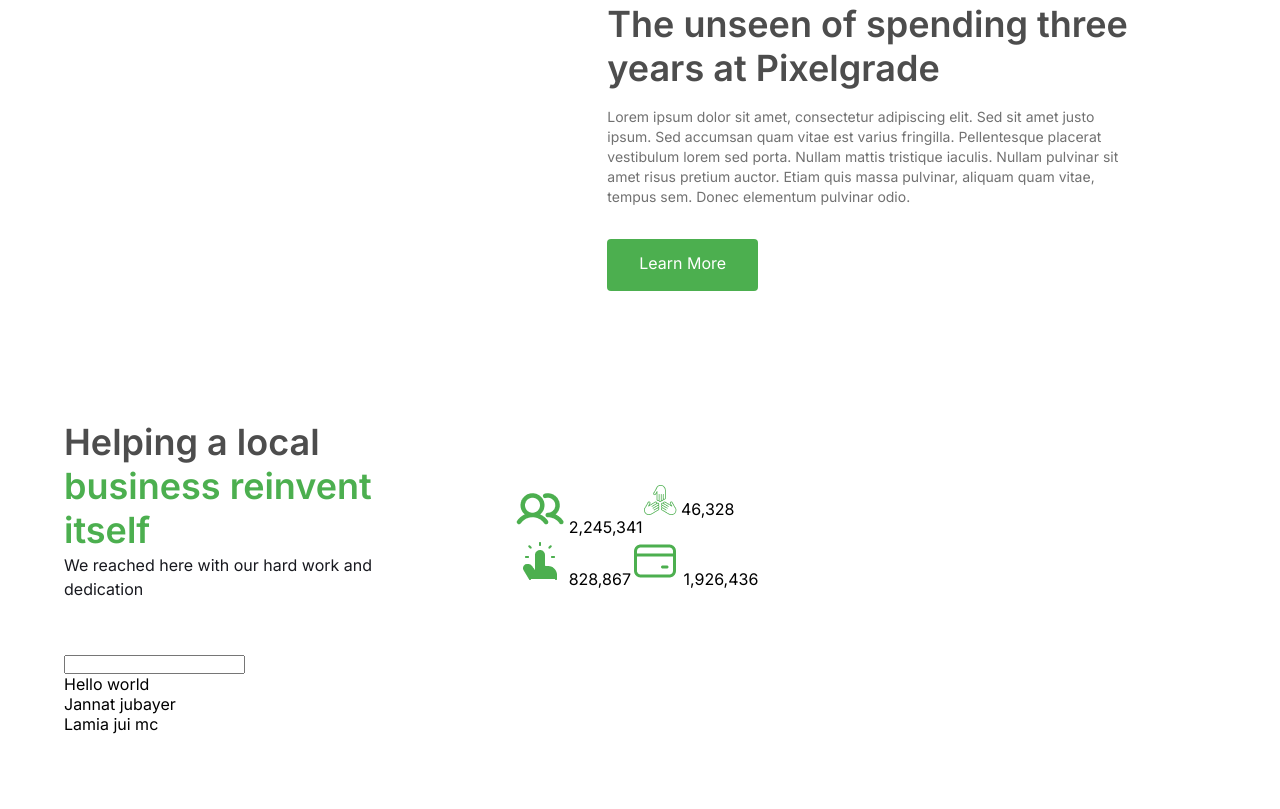
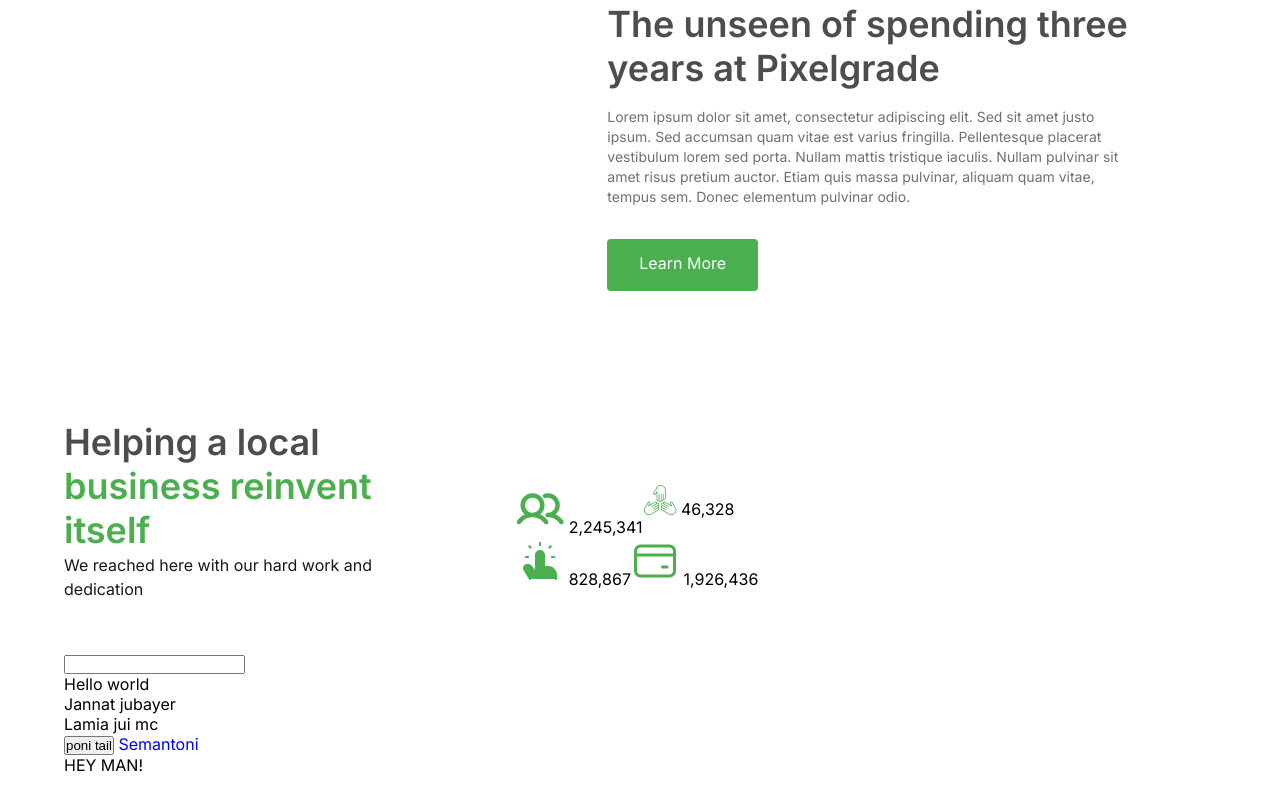
Before and after one commit to lamiabintijui-web/css-hw-3, a plain HTML site: page index.html in a window 1280 px wide. Shown: the part 1513-2322 px from the top of the page. Before the commit the page ends 2295 px from the top, so only its background shows below. Drawn offline with Linux system fonts and the light colour scheme.

Commit message:
ptag + button + atag + design-added

```diff
--- a/index.html
+++ b/index.html
@@ -198,6 +198,11 @@
         <p>Hello world</p>
         <p>Jannat  jubayer</p>
         <p>Lamia jui mc</p>
+        <button>poni tail</button>
+        <a href="#">Semantoni</a>
+        <section>
+            <div>HEY MAN!</div>
+        </section>
 
     </div>
 </section>
```
